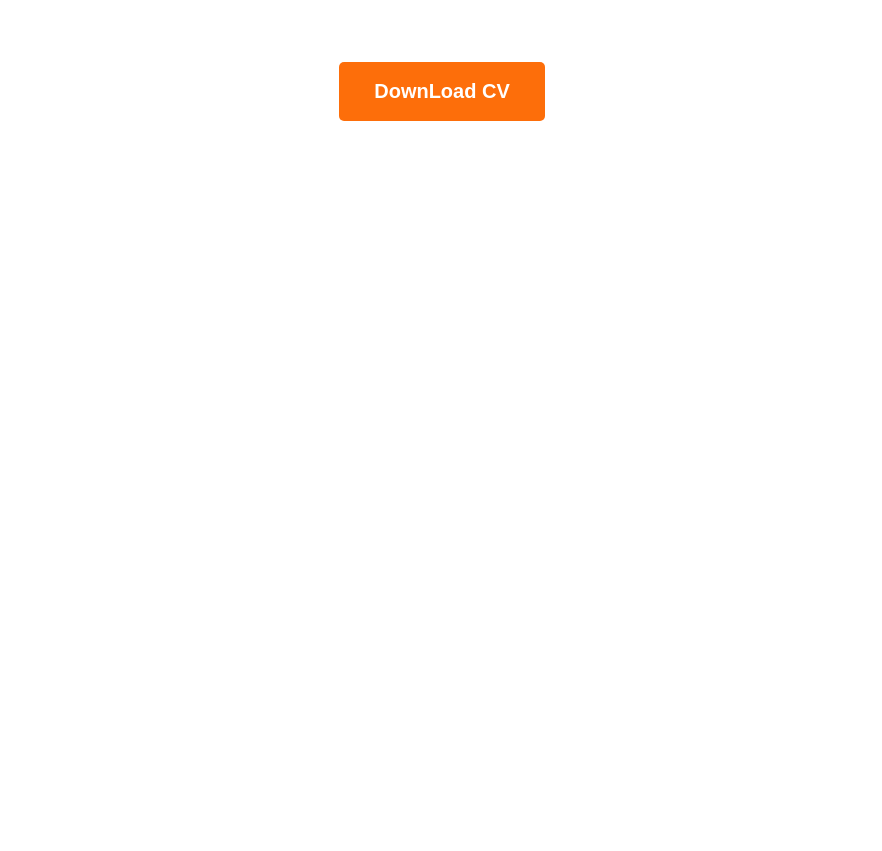
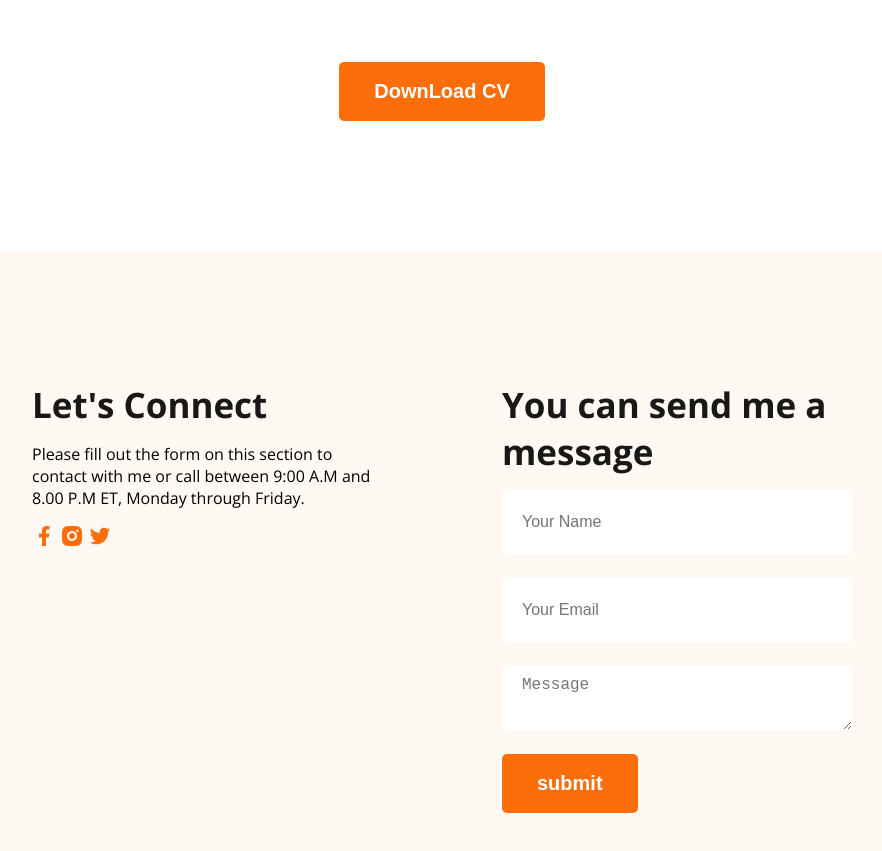
Before and after one commit to Md-shahien-khan/WebDeveloper-Portfolio, a plain HTML site: page index.html in a window 1280 px wide. Shown: the part 3060-3911 px from the top of the page, without its empty margins (198-1080 px from the left). Before the commit the page ends 3311 px from the top, so only its background shows below. Drawn offline with nearby package versions, Linux system fonts and the light colour scheme.

Commit message:
project done

```diff
--- a/index.html
+++ b/index.html
@@ -144,8 +144,25 @@
             </div>
         </section>
     </main>
-    <footer>
-
+    <footer class="secondary-bg">
+        <div class="footer-column">
+            <h3 class="section-title">Let's Connect</h3>
+            <p>Please fill out the form on this section to contact with me or call between 9:00 A.M and <br> 8.00 P.M ET, Monday through Friday.</p>
+            <div style="margin-top: 15px;">
+                <a href=""><img src="images/icons/facebook.png" alt=""></a>
+                <a href=""><img src="images/icons/insta.png" alt=""></a>
+                <a href=""><img src="images/icons/twitter.png" alt=""></a>
+            </div>
+        </div>
+        <div class="footer-column">
+            <h3 class="section-title">You can send me a message</h3>
+            <form action="">
+                <input type="text" name="" id="" placeholder="Your Name">
+                <input type="email" name="" id="" placeholder="Your Email">
+                <textarea name="" id="" rows="30" cols="30" placeholder="Message"></textarea>
+                <input class="btn-primary" type="submit" type="submit" value="submit">
+            </form>
+        </div>
     </footer>
 </body>
 </html>
--- a/style.css
+++ b/style.css
@@ -188,3 +188,24 @@ hr{
 .resume-download-cv{
     margin-top: 50px;
 }
+
+/* footer */
+footer{
+    padding: 130px 230px;
+    display: flex;
+    gap: 120px;
+}
+.footer-column{
+    width: 50% ;
+}
+footer input[type="text"], footer input[type="email"], footer textarea{
+    height: 64px;
+    border-radius: 5px;
+    background-color: white;
+    display: block;
+    width: 100%;
+    padding: 10px 20px;
+    margin-bottom: 24px;
+    border: none;
+    font-size: 16px;
+}
```
